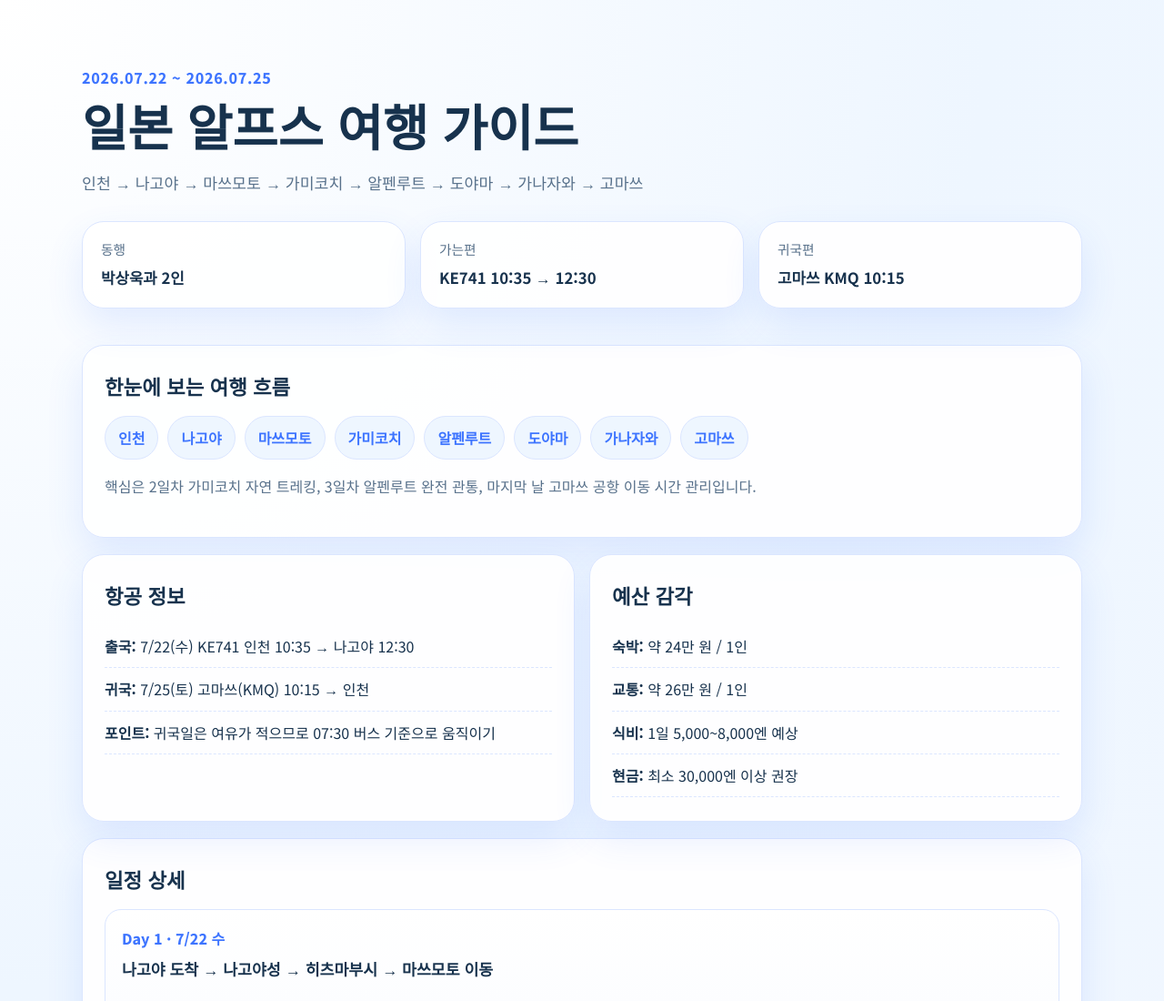
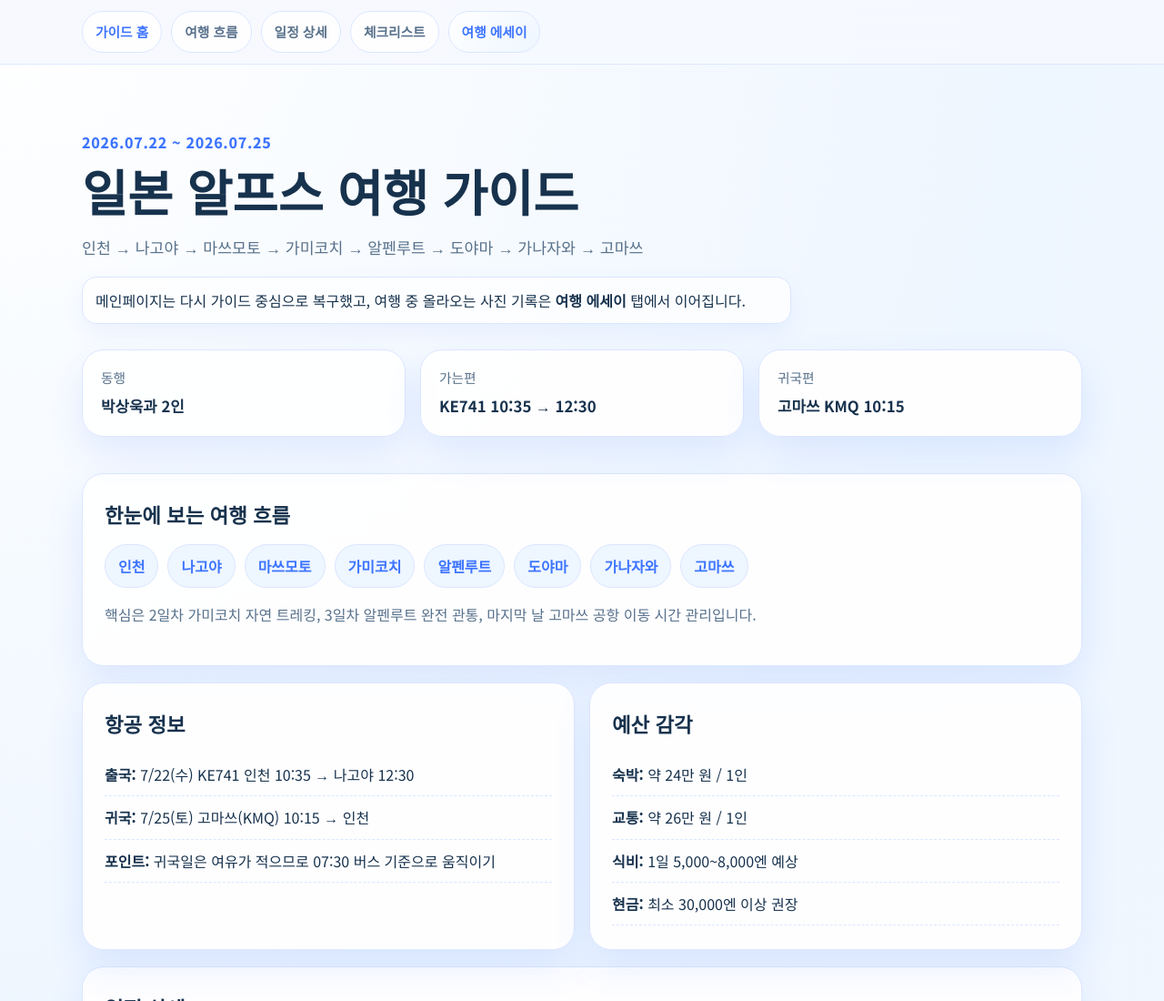
Before and after one commit to waterfirst/japan_trip, a plain HTML site: page index.html in a window 1280 px wide. Shown: the top 1100 px of the page at 91% size. Drawn offline with Linux system fonts and the light colour scheme.

Commit message:
Restore guide-focused main page and link essay tab

```diff
--- a/index.html
+++ b/index.html
@@ -10,13 +10,25 @@
   <link href="https://fonts.googleapis.com/css2?family=Noto+Sans+KR:wght@400;500;700;800&display=swap" rel="stylesheet">
   <link rel="stylesheet" href="styles.css" />
 </head>
-<body>
+<body id="top">
+  <nav class="top-tabs" aria-label="메인 탭">
+    <div class="wrap top-tabs-inner">
+      <a class="top-tab active" href="#top">가이드 홈</a>
+      <a class="top-tab" href="#route-overview">여행 흐름</a>
+      <a class="top-tab" href="#detail-plan">일정 상세</a>
+      <a class="top-tab" href="#final-checklist">체크리스트</a>
+      <a class="top-tab essay" href="https://waterfirst.github.io/japan_trip/">여행 에세이</a>
+    </div>
+  </nav>
   <header class="hero">
     <div class="wrap">
       <p class="eyebrow">2026.07.22 ~ 2026.07.25</p>
       <h1>일본 알프스 여행 가이드</h1>
       <p class="lead">
         인천 → 나고야 → 마쓰모토 → 가미코치 → 알펜루트 → 도야마 → 가나자와 → 고마쓰
+      </p>
+      <p class="hero-note">
+        메인페이지는 다시 가이드 중심으로 복구했고, 여행 중 올라오는 사진 기록은 <strong>여행 에세이</strong> 탭에서 이어집니다.
       </p>
       <div class="hero-cards">
         <div class="hero-card">
@@ -36,7 +48,7 @@
   </header>
 
   <main class="wrap">
-    <section class="card">
+    <section class="card" id="route-overview">
       <h2>한눈에 보는 여행 흐름</h2>
       <div class="route">
         <span>인천</span>
@@ -73,7 +85,7 @@
       </article>
     </section>
 
-    <section class="card">
+    <section class="card" id="detail-plan">
       <h2>일정 상세</h2>
       <div class="timeline">
         <article>
@@ -138,7 +150,7 @@
       </article>
     </section>
 
-    <section class="card">
+    <section class="card" id="final-checklist">
       <h2>출발 전 마지막 체크리스트</h2>
       <div class="grid two">
         <ul class="check">
--- a/styles.css
+++ b/styles.css
@@ -11,6 +11,9 @@
 }
 
 * { box-sizing: border-box; }
+html {
+  scroll-behavior: smooth;
+}
 body {
   margin: 0;
   font-family: "Noto Sans KR", system-ui, sans-serif;
@@ -18,6 +21,55 @@ body {
     radial-gradient(circle at top left, #ffffff 0, #eef6ff 35%, #f6f9ff 100%);
   color: var(--text);
   line-height: 1.65;
+}
+
+.top-tabs {
+  position: sticky;
+  top: 0;
+  z-index: 50;
+  backdrop-filter: blur(12px);
+  background: rgba(246, 249, 255, 0.88);
+  border-bottom: 1px solid rgba(219, 230, 255, 0.9);
+}
+
+.top-tabs-inner {
+  display: flex;
+  gap: 10px;
+  align-items: center;
+  overflow-x: auto;
+  padding: 12px 0;
+  scrollbar-width: none;
+}
+
+.top-tabs-inner::-webkit-scrollbar {
+  display: none;
+}
+
+.top-tab {
+  flex: 0 0 auto;
+  text-decoration: none;
+  color: var(--muted);
+  background: rgba(255, 255, 255, 0.92);
+  border: 1px solid var(--line);
+  border-radius: 999px;
+  padding: 10px 14px;
+  font-size: 0.92rem;
+  font-weight: 700;
+  transition: all 0.18s ease;
+}
+
+.top-tab:hover {
+  color: var(--brand);
+  border-color: var(--brand-2);
+}
+
+.top-tab.active,
+.top-tab.essay {
+  color: var(--brand);
+}
+
+.top-tab.essay {
+  background: linear-gradient(135deg, #ffffff, #eef6ff);
 }
 
 .wrap {
@@ -46,6 +98,17 @@ h1 {
   font-size: 1.08rem;
   color: var(--muted);
   max-width: 760px;
+}
+
+.hero-note {
+  margin-top: 14px;
+  max-width: 780px;
+  color: var(--text);
+  background: rgba(255, 255, 255, 0.78);
+  border: 1px solid var(--line);
+  border-radius: 16px;
+  padding: 12px 14px;
+  box-shadow: 0 10px 24px rgba(61, 116, 255, 0.08);
 }
 
 .hero-cards,
```
